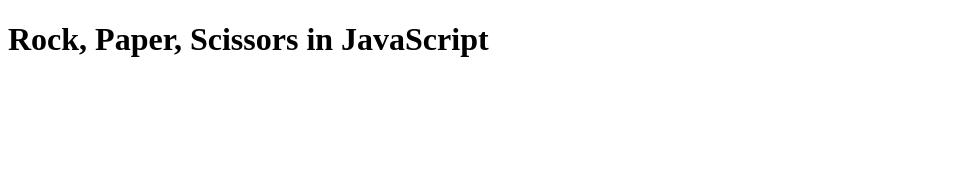
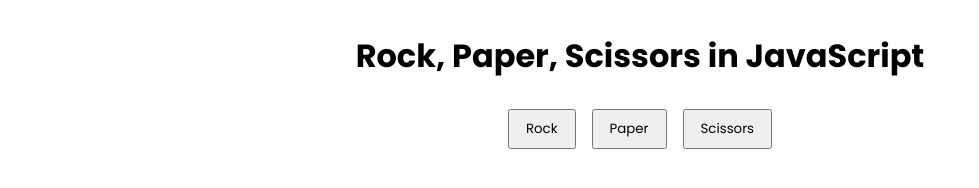
Before and after one commit to srizzojr/odin-rps, a plain HTML site: page index.html in a window 1280 px wide. Shown: the whole page, without its empty margins (0-979 px from the left). Drawn offline with Linux system fonts and the light colour scheme.

Commit message:
Added choice buttons for each option and basic styling for page. Added functions for the required game states.

```diff
--- a/index.html
+++ b/index.html
@@ -4,9 +4,48 @@
     <meta charset="UTF-8">
     <meta name="viewport" content="width=device-width, initial-scale=1.0">
     <title>Rock, Paper, Scissors JS</title>
+
+    <!-- GOOGLE FONTS -->
+    <link rel="preconnect" href="https://fonts.googleapis.com">
+    <link rel="preconnect" href="https://fonts.gstatic.com" crossorigin>
+    <link href="https://fonts.googleapis.com/css2?family=Poppins:ital,wght@0,100;0,200;0,300;0,400;0,500;0,600;0,700;0,800;0,900;1,100;1,200;1,300;1,400;1,500;1,600;1,700;1,800;1,900&display=swap" rel="stylesheet">
+
+    <style>
+        * {
+            font-family: 'Poppins', sans-serif;
+        }
+
+        .choices {
+            display: flex;
+            flex-wrap: wrap;
+            justify-content: center;
+        }
+
+        .choices button {
+            padding: 0.5rem 1rem;
+            margin: 0.5rem;
+        }
+
+        .choices button:hover {
+            cursor: pointer;
+        }
+
+        main {
+            margin: 2rem auto;
+            text-align: center;
+            width: 80%;
+        }
+    </style>
 </head>
 <body>
-    <h1>Rock, Paper, Scissors in JavaScript</h1>
+    <main>
+        <h1>Rock, Paper, Scissors in JavaScript</h1>
+        <section class="choices">
+            <button onclick="playGame(event)">Rock</button>
+            <button onclick="playGame(event)">Paper</button>
+            <button onclick="playGame(event)">Scissors</button>
+        </section>
+    </main>
     <script type="text/javascript" src="/rps.js"></script>
 </body>
 </html>
--- a/rps.js
+++ b/rps.js
@@ -1 +1,19 @@
 // JS File for Rock, Paper, Scissors Project
+let playerChoice = computerChoice = "";
+let playerScore = computerScore = 0;
+
+function playGame() {
+    alert('Game has started');
+}
+
+function evalWinCondition() {
+
+}
+
+function setScore() {
+
+}
+
+function endGame() {
+
+}
```
